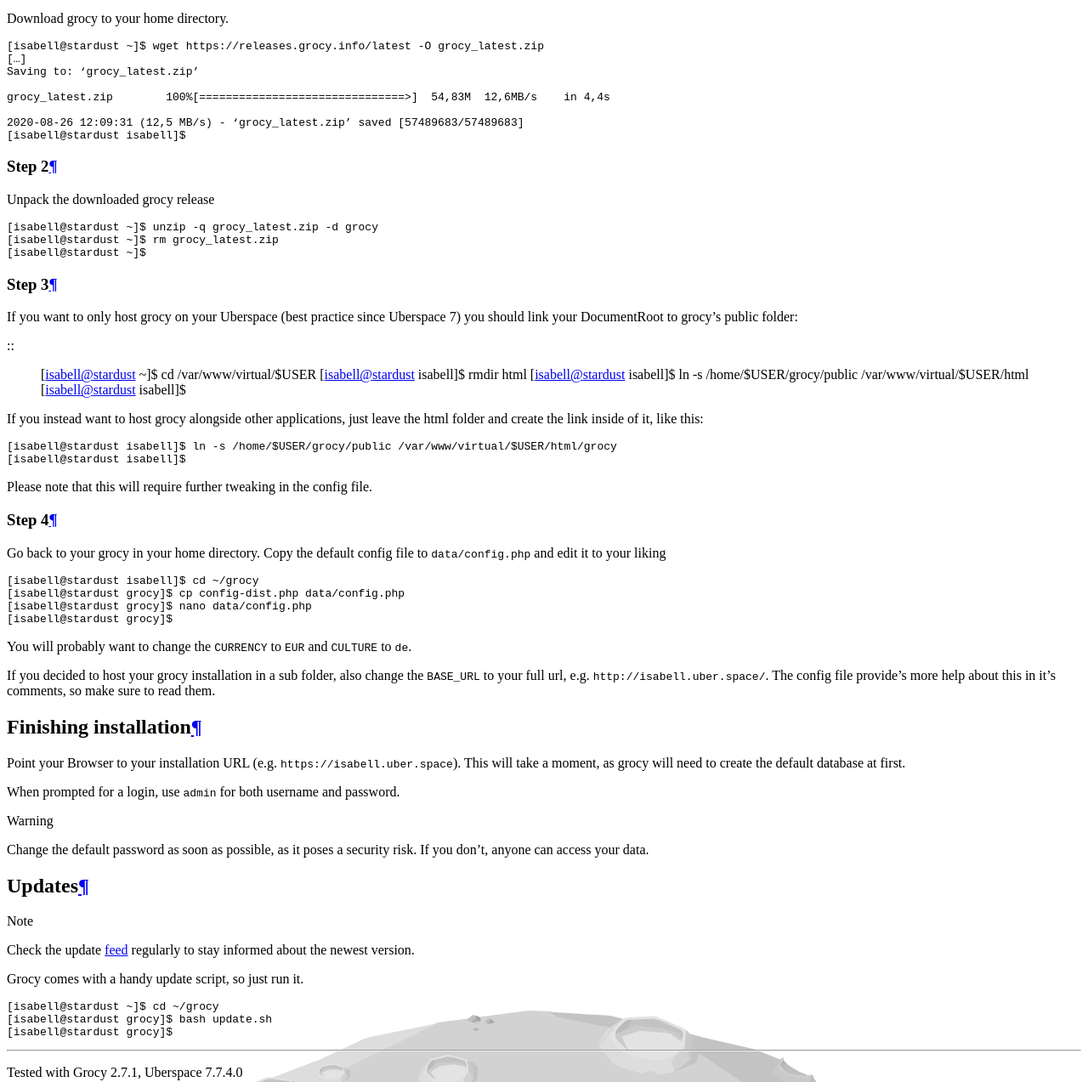
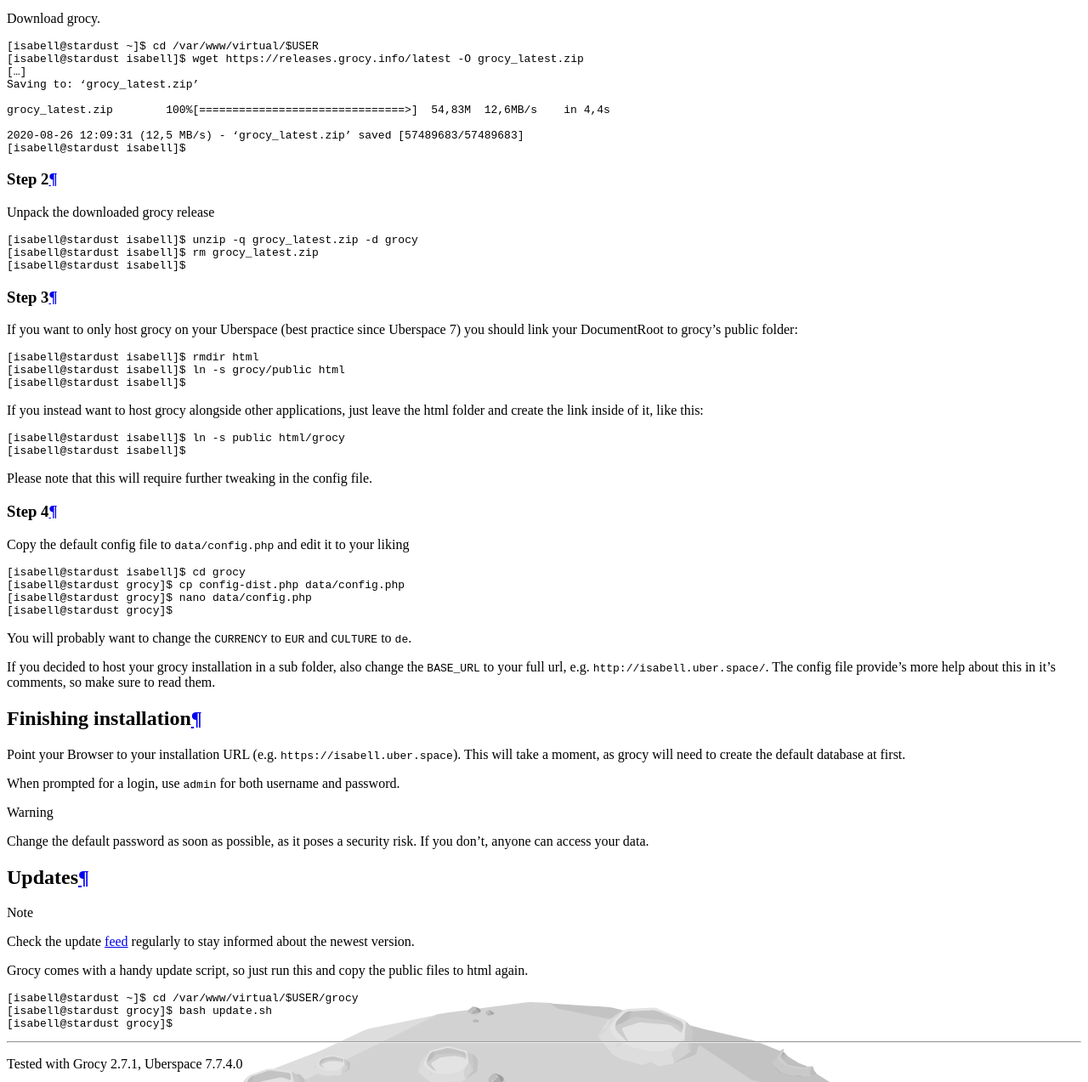
Before and after one commit to Uberspace/lab, a Sphinx documentation site: the page built from source/guide_grocy.rst, in a window 1280 px wide and 1400 px high, scrolled down 4000 px, cut to the strip 0-1273 px from the top of the window. Shown: the whole strip at 85% size. Built offline with Sphinx 7.4.7 and the Read the Docs theme 2.0.0, drawn with Linux system fonts in a browser that asks for light colours.

Commit message:
Revert "Fix paths and some steps."
This reverts commit 7220f96de55f2d118d9339d826c04aaf1063b9fc.

```diff
--- a/source/guide_grocy.rst
+++ b/source/guide_grocy.rst
@@ -41,11 +41,12 @@
 Step 1
 -----
 
-Download grocy to your home directory.
+Download grocy.
 
 ::
 
- [isabell@stardust ~]$ wget https://releases.grocy.info/latest -O grocy_latest.zip
+ [isabell@stardust ~]$ cd /var/www/virtual/$USER
+ [isabell@stardust isabell]$ wget https://releases.grocy.info/latest -O grocy_latest.zip
  […]
  Saving to: ‘grocy_latest.zip’
 
@@ -61,9 +62,9 @@
 
 ::
 
- [isabell@stardust ~]$ unzip -q grocy_latest.zip -d grocy
- [isabell@stardust ~]$ rm grocy_latest.zip
- [isabell@stardust ~]$
+ [isabell@stardust isabell]$ unzip -q grocy_latest.zip -d grocy
+ [isabell@stardust isabell]$ rm grocy_latest.zip
+ [isabell@stardust isabell]$
 
 
 Step 3
@@ -73,16 +74,16 @@
 DocumentRoot to grocy's public folder:
 
 ::
- [isabell@stardust ~]$ cd /var/www/virtual/$USER
+
  [isabell@stardust isabell]$ rmdir html
- [isabell@stardust isabell]$ ln -s /home/$USER/grocy/public /var/www/virtual/$USER/html
+ [isabell@stardust isabell]$ ln -s grocy/public html
  [isabell@stardust isabell]$
 
 If you instead want to host grocy alongside other applications, just leave the html folder and create the link inside of it, like this:
 
 ::
 
- [isabell@stardust isabell]$ ln -s /home/$USER/grocy/public /var/www/virtual/$USER/html/grocy
+ [isabell@stardust isabell]$ ln -s public html/grocy
  [isabell@stardust isabell]$
 
 Please note that this will require further tweaking in the config file.
@@ -90,12 +91,11 @@
 Step 4
 ------
 
-Go back to your grocy in your home directory.
 Copy the default config file to ``data/config.php`` and edit it to your liking
 
 ::
 
- [isabell@stardust isabell]$ cd ~/grocy
+ [isabell@stardust isabell]$ cd grocy
  [isabell@stardust grocy]$ cp config-dist.php data/config.php
  [isabell@stardust grocy]$ nano data/config.php
  [isabell@stardust grocy]$
@@ -123,11 +123,11 @@
 
 .. note:: Check the update feed_ regularly to stay informed about the newest version.
 
-Grocy comes with a handy update script, so just run it.
+Grocy comes with a handy update script, so just run this and copy the public files to html again.
 
 ::
 
- [isabell@stardust ~]$ cd ~/grocy
+ [isabell@stardust ~]$ cd /var/www/virtual/$USER/grocy
  [isabell@stardust grocy]$ bash update.sh
  [isabell@stardust grocy]$
 
```
